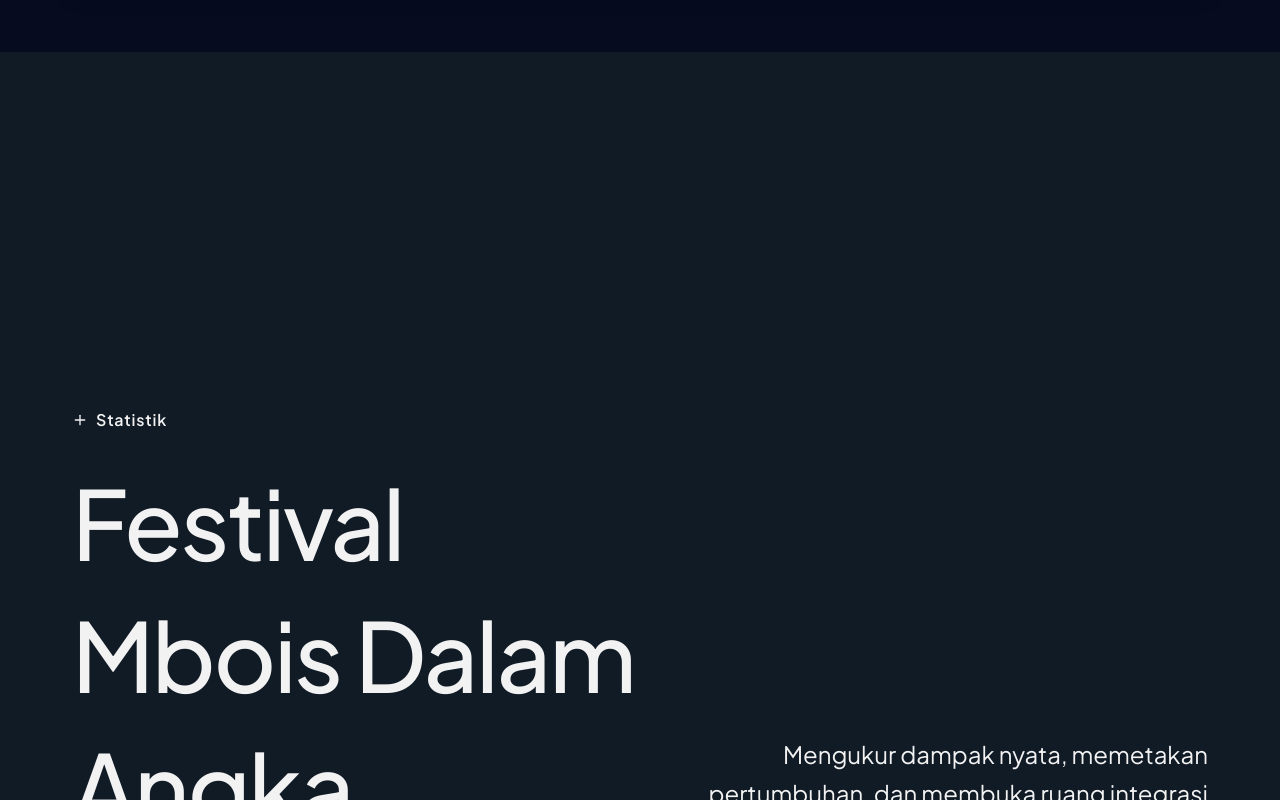
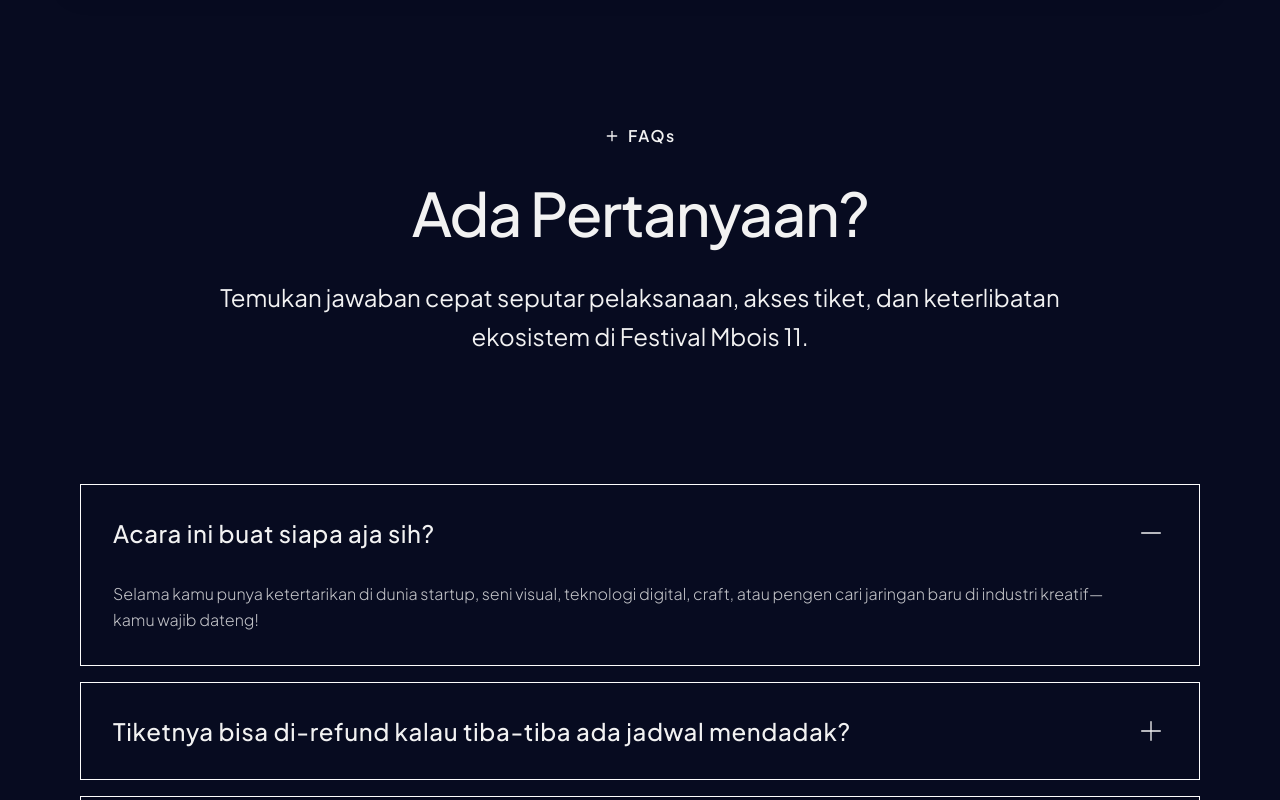
Before and after one commit to Glenn-Rhee/festival-mbois, a Next.js app: page / in a window 1280 px wide. Shown: the part 9900-10700 px from the top of the page. Built offline with nearby package versions, Linux system fonts and the light colour scheme.

Commit message:
style: cange style faq

```diff
--- a/src/app/page.tsx
+++ b/src/app/page.tsx
@@ -2,12 +2,6 @@ import HeroSection from "@/components/sections/hero";
 import TicketSection from "@/components/sections/ticket";
 import AboutSection from "@/components/sections/about";
 import EvolutionSection from "@/components/sections/evolution";
-import StatistikSection from "@/components/sections/statistic";
-import FestivalVideoSection from "@/components/sections/festival-video";
-import RegistrationSection from "@/components/sections/registration";
-import PartnersSection from "@/components/sections/partners";
-import ProgramSection from "@/components/sections/program";
-import AgendaSection from "@/components/sections/agenda";
 import FaqSection from "@/components/sections/faq";
 import PillarSection from "@/components/sections/pillar-section";
 import LineUpArtist from "@/components/sections/line-up-artist";
@@ -41,23 +35,7 @@ export default function Home() {
       <KeySpeaker />
       <YourRoleSection />
       <RundownSection />
-      <StatistikSection />
-      <FestivalVideoSection />
-      {/* Unified background wrapper for Program → FAQ */}
-      <div className="bg-brand-navy relative w-full overflow-hidden">
-        {/* Single smooth glow that spans the entire group */}
-        <div className="pointer-events-none absolute top-0 right-0 z-0 h-[600px] w-[600px] translate-x-1/3 rounded-full bg-[radial-gradient(circle,rgba(227,136,204,0.25)_0%,rgba(227,136,204,0.1)_30%,transparent_65%)] blur-[80px] md:h-[1200px] md:w-[1200px] md:blur-[150px]" />
-        <div className="pointer-events-none absolute top-[15%] left-0 z-0 h-[500px] w-[500px] -translate-x-1/3 rounded-full bg-[radial-gradient(circle,rgba(100,40,180,0.12)_0%,rgba(100,40,180,0.05)_35%,transparent_65%)] blur-[80px] md:h-[1000px] md:w-[1000px] md:blur-[130px]" />
-        <div className="pointer-events-none absolute top-[40%] left-1/2 z-0 h-[400px] w-[400px] -translate-x-1/2 rounded-full bg-[radial-gradient(circle,rgba(227,136,204,0.1)_0%,transparent_60%)] blur-[60px] md:h-[900px] md:w-[900px] md:blur-[120px]" />
-        <div className="pointer-events-none absolute right-0 bottom-[20%] z-0 h-[500px] w-[500px] translate-x-1/4 rounded-full bg-[radial-gradient(circle,rgba(208,84,127,0.15)_0%,rgba(208,84,127,0.05)_35%,transparent_60%)] blur-[80px] md:h-[1000px] md:w-[1000px] md:blur-[130px]" />
-        <div className="pointer-events-none absolute bottom-[5%] left-0 z-0 h-[400px] w-[400px] -translate-x-1/4 rounded-full bg-[radial-gradient(circle,rgba(227,136,204,0.12)_0%,transparent_55%)] blur-[60px] md:h-[800px] md:w-[800px] md:blur-[120px]" />
-
-        <ProgramSection />
-        <AgendaSection />
-        <RegistrationSection />
-        <PartnersSection />
-        <FaqSection />
-      </div>
+      <FaqSection />
     </main>
   );
 }
--- a/src/components/sections/faq.tsx
+++ b/src/components/sections/faq.tsx
@@ -8,10 +8,10 @@ export default function FaqSection() {
   const { t } = useLanguage();
 
   return (
-    <section className="relative flex w-full flex-col items-center bg-transparent py-24 md:py-32 lg:py-64">
-      <div className="relative z-10 container mx-auto max-w-4xl px-4">
+    <section className="relative flex w-full flex-col items-center bg-transparent px-8 py-14 md:px-16 md:py-18">
+      <div className="relative z-10 container mx-auto px-4">
         {/* Header */}
-        <div className="mx-auto mb-32 flex max-w-[890px] flex-col items-center text-center">
+        <div className="mx-auto mb-32 flex w-full flex-col items-center text-center">
           <div className="text-neutral-off-white flex items-center gap-2 font-semibold tracking-widest capitalize">
             <Plus className="size-4" />
             <span>{t.faq.label}</span>
--- a/src/components/ui/accordion.tsx
+++ b/src/components/ui/accordion.tsx
@@ -17,18 +17,18 @@ export function AccordionItem({
   onClick,
 }: AccordionItemProps) {
   return (
-    <div className="mb-4 border border-black transition-all duration-300">
+    <div className="mb-4 w-full border border-[#FDFDFD] transition-all duration-300">
       <button
         className="flex w-full cursor-pointer items-center justify-between p-6 text-left focus:outline-none md:p-8"
         onClick={onClick}
       >
-        <h3 className="text-xl font-medium tracking-wide text-neutral-off-white md:text-2xl">
+        <h3 className="text-neutral-off-white text-xl font-medium tracking-wide md:text-2xl">
           {title}
         </h3>
         {isOpen ? (
-          <Minus className="ml-4 h-8 w-8 shrink-0 stroke-1 text-neutral-off-white" />
+          <Minus className="text-neutral-off-white ml-4 h-8 w-8 shrink-0 stroke-1" />
         ) : (
-          <Plus className="ml-4 h-8 w-8 shrink-0 stroke-1 text-neutral-off-white" />
+          <Plus className="text-neutral-off-white ml-4 h-8 w-8 shrink-0 stroke-1" />
         )}
       </button>
       <div
@@ -36,7 +36,7 @@ export function AccordionItem({
           isOpen ? "max-h-96 pb-6 opacity-100 md:pb-8" : "max-h-0 opacity-0"
         }`}
       >
-        <div className="pr-8 text-sm leading-relaxed font-light text-neutral-off-white/80 md:text-base">
+        <div className="text-neutral-off-white/80 pr-8 text-sm leading-relaxed font-light md:text-base">
           {content}
         </div>
       </div>
--- a/src/i18n/id.ts
+++ b/src/i18n/id.ts
@@ -598,12 +598,12 @@ const id = {
       "Temukan jawaban cepat seputar pelaksanaan, akses tiket, dan keterlibatan ekosistem di Festival Mbois 11.",
     items: [
       {
-        title: "Apa itu Festival Mbois 11: Malang Menyala?",
+        title: "Acara ini buat siapa aja sih?",
         content:
-          "Festival Mbois 11 adalah acara perayaan industri kreatif tahunan di Malang. Mengusung tema Malang Menyala, festival ini menjadi wadah bertemunya para kreator, seniman, pelaku UMKM, dan masyarakat luas melalui berbagai rangkaian acara kreatif.",
+          "Selama kamu punya ketertarikan di dunia startup, seni visual, teknologi digital, craft, atau pengen cari jaringan baru di industri kreatif—kamu wajib dateng!",
       },
       {
-        title: "Kapan dan di mana Festival Mbois 11 diselenggarakan?",
+        title: "Tiketnya bisa di-refund kalau tiba-tiba ada jadwal mendadak?",
         content:
           "Acara akan diselenggarakan pada tanggal 21 - 23 Agustus 2026 di Stadion Gajayana Malang.",
       },
```
